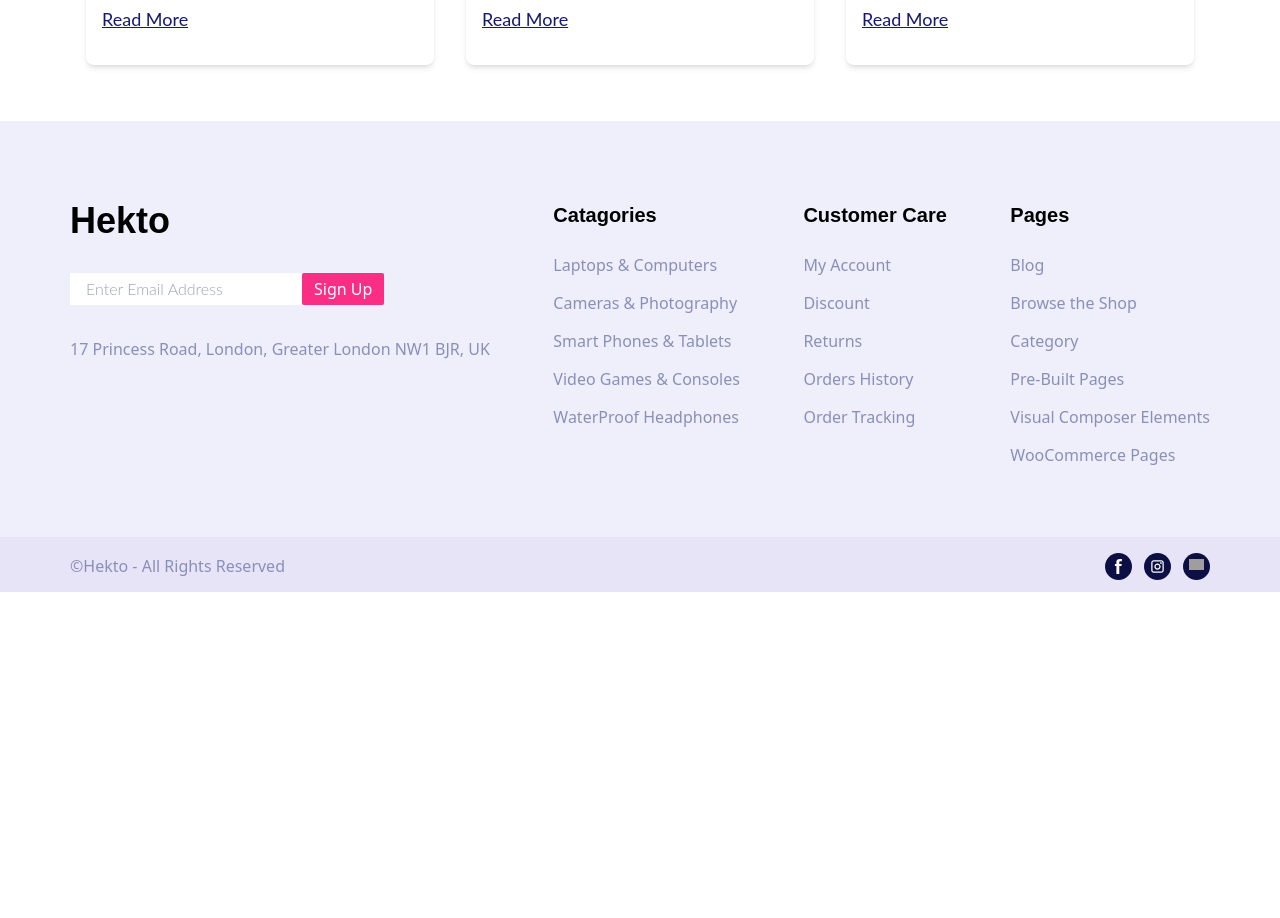
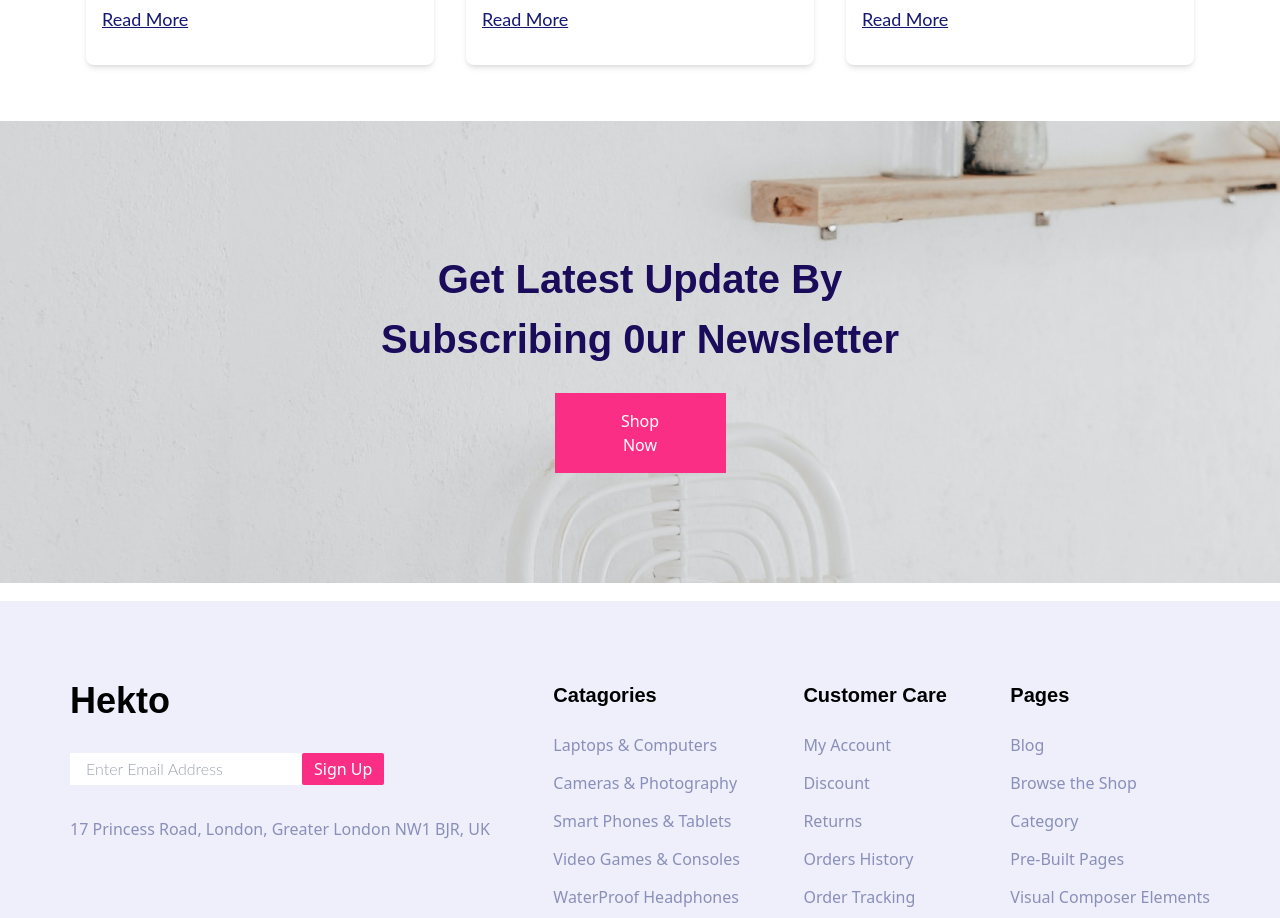
Before and after one commit to MuhammadFahadAkbar/Ecommerce-Website, a React (Create React App) app: page / in a window 1280 px wide. Shown: the part 3460-4378 px from the top of the page. Before the commit the page ends 4052 px from the top, so only its background shows below. Built offline with nearby package versions, Linux system fonts and the light colour scheme; grey boxes are pictures that could not be loaded.

Commit message:
Added Newsletter Section

```diff
--- a/src/pages/Home/index.jsx
+++ b/src/pages/Home/index.jsx
@@ -12,6 +12,7 @@ import SecondBlog from "../../images/blog-2.png";
 import ThirdBlog from "../../images/blog-3.png";
 import CalendarIcon from "../../images/calendar.png";
 import PenIcon from "../../images/Pen.png";
+import NewsletterBg from "../../images/newsletter.png";
 
 import { Link } from "react-router-dom";
 
@@ -896,6 +897,28 @@ const Home = () => {
           </div>
         </div>
       </div>
+
+      {/* NewsLetter */}
+      <div
+        className="w-full py-[8rem]"
+        style={{
+          backgroundImage: `url(${NewsletterBg})`,
+          backgroundRepeat: "no-repeat",
+          backgroundAttachment: "cover",
+        }}
+      >
+        <div className="custom-container m-auto">
+          <h1 className="font-josefin text-[#1A0B5B] text-center font-bold text-[40px] mb-6">
+            Get Latest Update By <br /> Subscribing 0ur Newsletter
+          </h1>
+          <div className="w-[15%] m-auto">
+            <button className="px-12 py-4 bg-[#FB2E86] text-white">
+              Shop Now
+            </button>
+          </div>
+        </div>
+      </div>
+
     </div>
   );
 };
```
Also changed, not shown: src/images/brands.png (added), src/images/newsletter.png (added).
